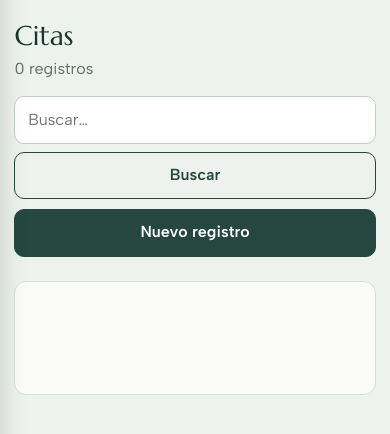
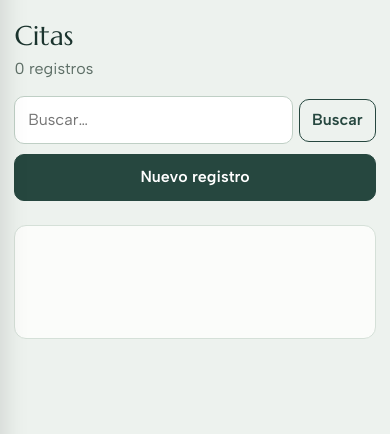
Before and after one commit to mariannamori2006/green_harmony_spa, a Django app: page /citas/ in a window 390 px wide. Shown: the part 63-497 px from the top of the page. Run offline with Django 5.2, Linux system fonts and the light colour scheme; the visitor is signed in with stand-in values (Sample User, id 1); data that the repository does not hold is empty; parts of the project's set-up code (start-up, migrations or seed data) failed here and were passed over.

Commit message:
Mejora de botón de buscar

```diff
--- a/apps/static/control/css/styles.css
+++ b/apps/static/control/css/styles.css
@@ -763,17 +763,41 @@ td.acciones form {
 }
 
 /* Búsqueda y filtros */
-.buscar,
+.buscar {
+    display: flex;
+    align-items: center;
+    gap: .6rem;
+    flex-wrap: wrap;
+}
+
+.buscar form.buscar,
+form.buscar {
+    display: inline-flex;
+    align-items: center;
+    gap: .4rem;
+    margin: 0;
+    flex-wrap: nowrap;
+}
+
+.buscar form.buscar input.buscar-input,
+form.buscar input.buscar-input,
+input.buscar-input {
+    width: 15rem !important;
+    max-width: 100%;
+    margin: 0;
+}
+
+.buscar form.buscar .btn,
+form.buscar .btn {
+    white-space: nowrap;
+    flex-shrink: 0;
+}
+
 .filtros {
     display: flex;
     flex-wrap: wrap;
     gap: .6rem;
     align-items: flex-end
-}
-
-.buscar-input {
-    width: 15rem;
-    max-width: 100%;
 }
 
 .filtros {
@@ -1115,12 +1139,10 @@ input[type="file"]::file-selector-button:hover {
 .slide-overlay {
     position: absolute;
     inset: 0;
-    background: linear-gradient(
-        140deg,
-        rgba(19, 39, 33, 0.88) 0%,
-        rgba(27, 52, 46, 0.74) 50%,
-        rgba(15, 31, 26, 0.92) 100%
-    );
+    background: linear-gradient(140deg,
+            rgba(19, 39, 33, 0.88) 0%,
+            rgba(27, 52, 46, 0.74) 50%,
+            rgba(15, 31, 26, 0.92) 100%);
     z-index: 2;
     pointer-events: none;
 }
@@ -1166,16 +1188,20 @@ input[type="file"]::file-selector-button:hover {
         opacity: 0;
         transform: scale(1);
     }
+
     6% {
         opacity: 1;
     }
+
     33.33% {
         opacity: 1;
     }
+
     39.33% {
         opacity: 0;
         transform: scale(1.08);
     }
+
     100% {
         opacity: 0;
         transform: scale(1);
@@ -1379,7 +1405,7 @@ dialog .acciones-form {
         gap: .9rem;
     }
 
-    .cabecera > div:first-child {
+    .cabecera>div:first-child {
         width: 100%;
     }
 
@@ -1393,15 +1419,25 @@ dialog .acciones-form {
     .buscar form.buscar {
         width: 100%;
         display: flex;
+        flex-direction: row;
+        flex-wrap: nowrap;
+        align-items: center;
         gap: .5rem;
     }
 
+    .buscar form.buscar input.buscar-input,
     .buscar-input {
         flex: 1;
+        width: 100% !important;
+        min-width: 0;
+    }
+
+    .buscar form.buscar .btn {
+        flex-shrink: 0;
         width: auto;
     }
 
-    .buscar > a.btn {
+    .buscar>a.btn {
         width: 100%;
         justify-content: center;
         text-align: center;
@@ -1520,11 +1556,22 @@ dialog .acciones-form {
     }
 
     .buscar form.buscar {
-        flex-wrap: wrap;
+        display: flex;
+        flex-direction: row;
+        flex-wrap: nowrap;
+        align-items: center;
+        gap: .35rem;
+    }
+
+    .buscar form.buscar input.buscar-input {
+        flex: 1;
+        min-width: 0;
     }
 
     .buscar form.buscar .btn {
-        flex: 1;
+        flex: 0 0 auto;
+        width: auto;
+        padding: .5rem .75rem;
     }
 
     .lista li {
```
